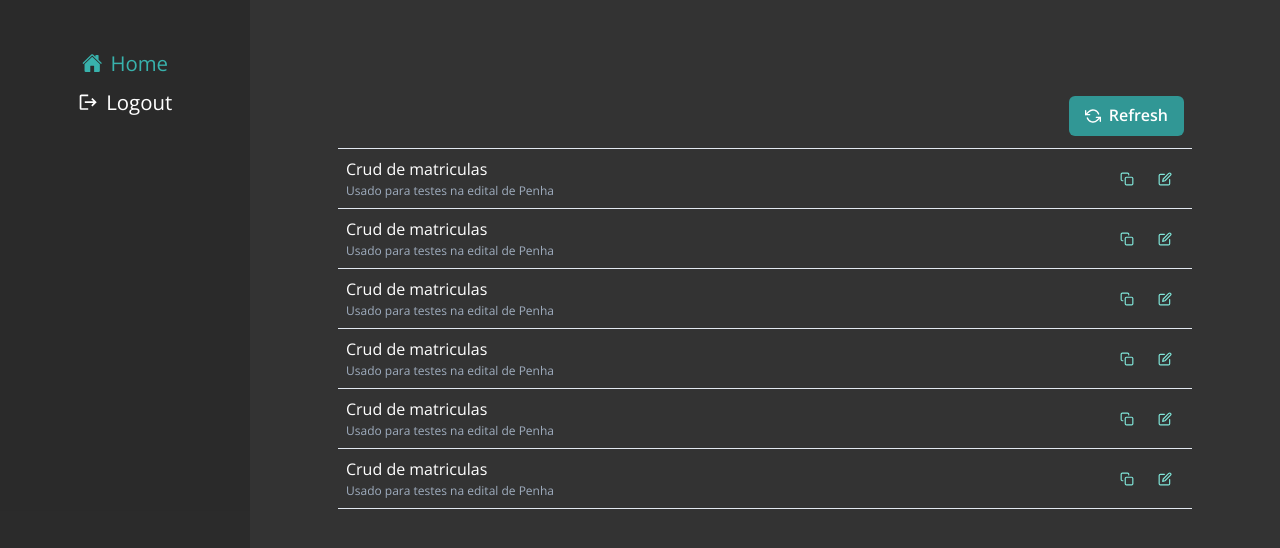
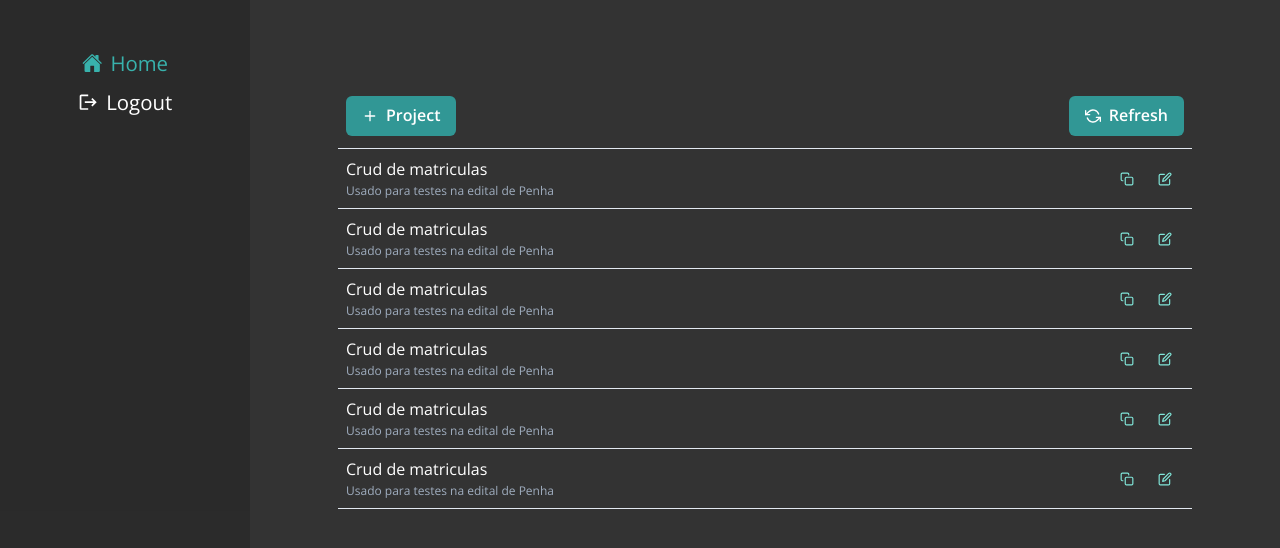
Before and after one commit to joseMarciano/front-fake-end, a Next.js app: page /home in a window 1280 px wide. Shown: the top 548 px of the page. Built offline with nearby package versions, Linux system fonts and the light colour scheme.

Commit message:
feat: open modal by add project button

```diff
--- a/pages/home/index.tsx
+++ b/pages/home/index.tsx
@@ -1,8 +1,10 @@
 import { Button, Flex, useBreakpointValue } from "@chakra-ui/react"
-import { ReactNode } from "react"
-import { FiRefreshCcw } from 'react-icons/fi'
+import { ReactNode, useEffect } from "react"
+import { FiRefreshCcw, FiPlus } from 'react-icons/fi'
 import CommonLayoutWrapper from "../../components/commonLayoutWrapper"
 import ProjectList from '../../components/home/project/list/index'
+import { ProjectModal } from "../../components/home/project/modal"
+import { useModalContext } from "../../contexts/ContextModal"
 
 
 const bsVariant = { padding: '0' }
@@ -19,11 +21,26 @@ export default function Home() {
         lg: lgVariant
     })
 
+    const { actions, setTemplate, setParams, params } = useModalContext()
+
+    useEffect(() => {
+        setParams({
+            ...params,
+            title: 'Adding a project'
+        })
+        setTemplate(<ProjectModal />)
+    }, [])
+
+
     return (
         <Flex m="0.5rem" p={variants?.padding} flexDirection="column" gap="0.25rem">
-            <Button alignSelf="flex-end" colorScheme="teal" leftIcon={<FiRefreshCcw />} m="0.5rem">Refresh</Button>
+            <Flex alignItems="center" justifyContent="space-between">
+                <Button alignSelf="flex-end" onClick={() => actions.open()} colorScheme="teal" leftIcon={<FiPlus />} m="0.5rem">Project</Button>
+                <Button alignSelf="flex-end" colorScheme="teal" leftIcon={<FiRefreshCcw />} m="0.5rem">Refresh</Button>
+            </Flex>
             <ProjectList />
         </Flex>
+
     )
 }
 
```
